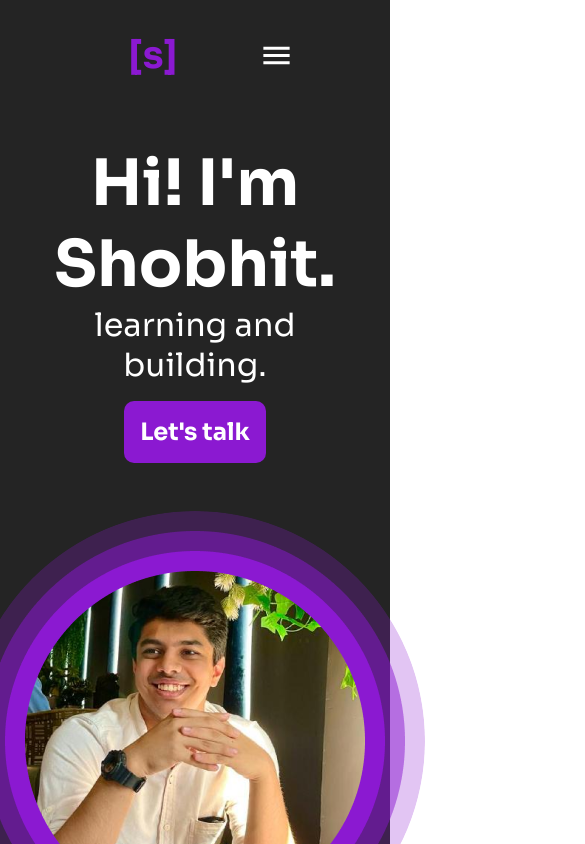
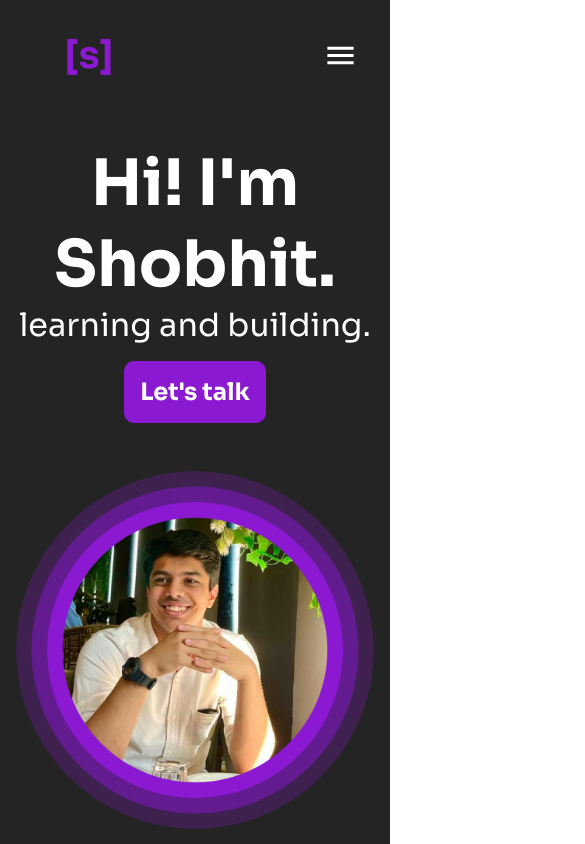
Before and after one commit to web3Gurung/shbht, a React (Create React App) app: page / in a window 390 px wide. Shown: the top 844 px of the page, 585 px wide, since content can reach past the window. Built offline with nearby package versions, Linux system fonts and the light colour scheme.

Commit message:
Fixed media queries

```diff
--- a/src/styles/About.css
+++ b/src/styles/About.css
@@ -46,3 +46,9 @@
         width: 100%;
     }
 }
+
+@media screen and (max-width: 600px) {
+    .about {
+        padding: 2rem 1rem;
+    }
+}
--- a/src/styles/App.css
+++ b/src/styles/App.css
@@ -13,25 +13,11 @@
     background-color: var(--background-color);
 }
 
+html, body {
+    min-width: 360px;
+}
+
 hr {
     width:50%;
     margin:0 auto;
 }
-
-@media screen and (max-width: 480px) {
-    html, body {
-        min-width: 480px;
-    }
-}
-
-@media screen and (max-width: 768px) {
-    html, body {
-        min-width: 768px;
-    }
-}
-
-@media screen and (max-width: 1200px) {
-    html, body {
-        min-width: auto;
-    }
-}
--- a/src/styles/Contact.css
+++ b/src/styles/Contact.css
@@ -37,3 +37,9 @@
     color: var(--primary-color);
     text-decoration: none;
 }
+
+@media screen and (max-width: 600px) {
+    .contact {
+        padding: 2rem 1rem;
+    }
+}
--- a/src/styles/Footer.css
+++ b/src/styles/Footer.css
@@ -11,7 +11,7 @@
 }
 
 .footer_info, .footer_links {
-    margin: 0 2rem;
+    margin: 1rem 2rem;
 }
 
 .footer_info p {
@@ -23,3 +23,17 @@
     margin: 0 1rem;
     font-size: 2rem;
 }
+
+@media screen and (max-width: 600px) {
+    .footer {
+        padding: 2rem 1rem;
+    }
+}
+
+@media screen and (max-width: 500px) {
+    .footer {
+        flex-direction: column;
+        justify-content: center;
+        text-align: center;
+    }
+}
--- a/src/styles/Hero.css
+++ b/src/styles/Hero.css
@@ -50,6 +50,8 @@
 .hero_img img {
     border-radius: 300px;
     object-fit: contain;
+    max-width: 100%;
+    height: auto;
 }
 
 @media screen and (max-width: 900px) {
@@ -70,3 +72,9 @@
     }
 
 }
+
+@media screen and (max-width: 600px) {
+    .hero {
+        padding: 2rem 1rem;
+    }
+}
--- a/src/styles/Navbar.css
+++ b/src/styles/Navbar.css
@@ -81,3 +81,9 @@
         display: flex;
     }
 }
+
+@media screen and (max-width: 600px) {
+    .navbar {
+        padding: 2rem 2rem;
+    }
+}
--- a/src/styles/ProjectDetailContainer.css
+++ b/src/styles/ProjectDetailContainer.css
@@ -63,7 +63,7 @@
 @media screen and (max-width: 1200px) {
     .project {
         display: block;
-        min-width: 410px;
+        /* min-width: 410px; */
     }
 
     .project_info {
--- a/src/styles/Projects.css
+++ b/src/styles/Projects.css
@@ -31,5 +31,16 @@
     .projects_container {
         flex-direction: column;
         align-items: center;
+        margin: 0;
+    }
+
+    .projects {
+        padding: 2rem 1rem;
     }
 }
+
+@media screen and (max-width: 600px) {
+    .projects {
+        padding: 2rem 1rem;
+    }
+}
```
